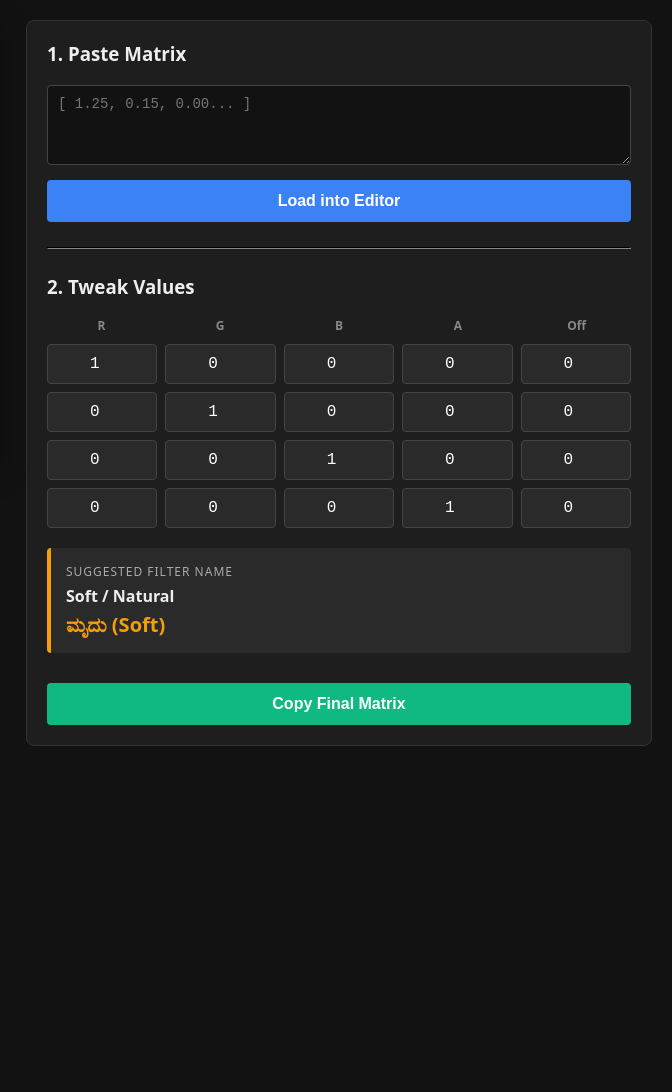
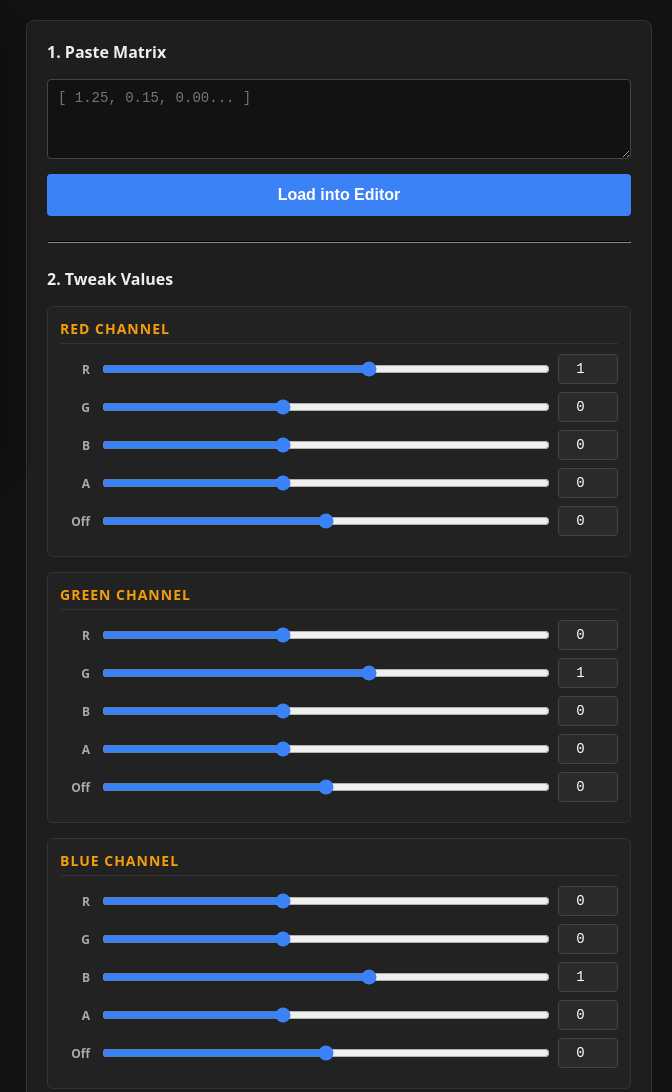
Before and after one commit to Solflyy/acchukannada-filter-editor, a plain HTML site: page index.html in a window 1280 px wide. Shown: the top 1092 px of the page, 608-1280 px from the left. Before the commit the page ends 800 px from the top, so only its background shows below. Drawn offline with Linux system fonts and the light colour scheme.

Commit message:
Update index.html

```diff
--- a/index.html
+++ b/index.html
@@ -2,7 +2,6 @@
 <html lang="en">
 <head>
     <meta charset="UTF-8">
-    <!-- Prevents annoying auto-zoom on mobile devices when tapping inputs -->
     <meta name="viewport" content="width=device-width, initial-scale=1.0, maximum-scale=1.0, user-scalable=no">
     <title>Acchu Mobile Live Editor</title>
     <style>
@@ -10,7 +9,7 @@
         .container { display: flex; flex-direction: row; gap: 30px; max-width: 1400px; margin: 0 auto; align-items: flex-start; }
 
         /* Left: Image & Watermark */
-        .image-panel { flex: 1; display: flex; flex-direction: column; gap: 15px; width: 100%; }
+        .image-panel { flex: 1; display: flex; flex-direction: column; gap: 15px; width: 100%; position: sticky; top: 20px; }
         .image-wrapper { position: relative; width: 100%; border-radius: 8px; box-shadow: 0 10px 30px rgba(0,0,0,0.5); background: #000; overflow: hidden; display: flex; justify-content: center; }
         #previewImage { width: 100%; max-height: 80vh; object-fit: contain; }
 
@@ -27,13 +26,16 @@
 
         textarea { width: 100%; height: 80px; background: #121212; color: #00ffcc; border: 1px solid #444; padding: 10px; font-family: monospace; border-radius: 4px; resize: vertical; box-sizing: border-box; font-size: 14px; }
 
-        .grid-container { display: grid; grid-template-columns: repeat(5, minmax(0, 1fr)); gap: 8px; margin: 15px 0; }
+        /* Slider Layout UI */
+        .channel-group { background: #222; border: 1px solid #333; border-radius: 6px; padding: 12px; margin-bottom: 15px; }
+        .channel-title { font-size: 14px; font-weight: bold; margin-bottom: 10px; color: #f59e0b; text-transform: uppercase; letter-spacing: 1px; border-bottom: 1px solid #333; padding-bottom: 5px; }
 
-        /* Inputs set to 16px to prevent iOS Safari auto-zoom */
-        .grid-container input { width: 100%; padding: 10px 4px; background: #2a2a2a; border: 1px solid #444; color: #fff; font-family: monospace; text-align: center; border-radius: 4px; box-sizing: border-box; font-size: 16px; }
-        .grid-container input:focus { border-color: #f59e0b; outline: none; background: #333; }
+        .slider-row { display: grid; grid-template-columns: 30px 1fr 60px; align-items: center; gap: 10px; margin-bottom: 8px; }
+        .slider-label { font-size: 12px; font-weight: bold; color: #aaa; text-align: right; }
 
-        .col-label { text-align: center; font-size: 12px; color: #888; font-weight: bold; margin-bottom: -5px; }
+        input[type=range] { width: 100%; cursor: pointer; accent-color: #3b82f6; }
+        input[type=number] { width: 100%; padding: 6px 4px; background: #2a2a2a; border: 1px solid #444; color: #fff; font-family: monospace; text-align: center; border-radius: 4px; font-size: 14px; box-sizing: border-box; }
+        input[type=number]:focus { border-color: #f59e0b; outline: none; background: #333; }
 
         /* Auto-Naming Box */
         .suggestion-box { background: #2a2a2a; border-left: 4px solid #f59e0b; padding: 15px; border-radius: 4px; margin: 20px 0; }
@@ -48,10 +50,10 @@
         @media (max-width: 768px) {
             body { padding: 10px; }
             .container { flex-direction: column; gap: 15px; }
+            .image-panel { position: static; } /* Removes sticky on mobile so you can scroll to sliders */
             .watermark-text { font-size: 18px; bottom: 15px; right: 15px; }
-            .grid-container { gap: 4px; }
-            .grid-container input { padding: 8px 2px; font-size: 14px; }
             .controls-panel { padding: 15px; }
+            .slider-row { grid-template-columns: 25px 1fr 55px; gap: 8px; }
         }
     </style>
 </head>
@@ -72,19 +74,16 @@
 
         <!-- Right: Editor -->
         <div class="controls-panel">
-            <h3 style="margin-top: 0;">1. Paste Matrix</h3>
+            <h3 style="margin-top: 0; font-size: 16px;">1. Paste Matrix</h3>
             <textarea id="pasteArea" placeholder="[ 1.25, 0.15, 0.00... ]"></textarea>
             <button onclick="parsePastedData()">Load into Editor</button>
 
             <hr style="border-color: #333; margin: 25px 0;">
 
-            <h3>2. Tweak Values</h3>
-            <div style="display: grid; grid-template-columns: repeat(5, 1fr); gap: 10px;">
-                <div class="col-label">R</div><div class="col-label">G</div>
-                <div class="col-label">B</div><div class="col-label">A</div>
-                <div class="col-label">Off</div>
+            <h3 style="font-size: 16px;">2. Tweak Values</h3>
+            <div id="slidersContainer">
+                <!-- Sliders generated via JS to keep HTML clean -->
             </div>
-            <div class="grid-container" id="matrixGrid"></div>
 
             <!-- Auto Name Suggestion -->
             <div class="suggestion-box">
@@ -105,21 +104,61 @@
     </svg>
 
     <script>
-        const gridContainer = document.getElementById('matrixGrid');
         const previewImage = document.getElementById('previewImage');
         const matrixElement = document.getElementById('matrix-values');
-        const inputs = [];
+        const slidersContainer = document.getElementById('slidersContainer');
 
-        // Build grid
-        for (let i = 0; i < 20; i++) {
-            const input = document.createElement('input');
-            input.type = 'number';
-            input.step = (i % 5 === 4) ? '0.01' : '0.05';
-            input.value = (i % 6 === 0 && i !== 19) ? '1' : '0';
-            input.addEventListener('input', updateApp);
-            gridContainer.appendChild(input);
-            inputs.push(input);
+        const rowLabels = ['Red Channel', 'Green Channel', 'Blue Channel', 'Alpha (Transparency)'];
+        const colLabels = ['R', 'G', 'B', 'A', 'Off'];
+
+        let inputs = []; // Stores the number inputs for reading values
+
+        // Generate the Slider UI dynamically
+        function buildSliders() {
+            let html = '';
+            for (let r = 0; r < 4; r++) {
+                html += `<div class="channel-group"><div class="channel-title">${rowLabels[r]}</div>`;
+                for (let c = 0; c < 5; c++) {
+                    let index = (r * 5) + c;
+                    let isOffset = c === 4;
+
+                    // Offsets have smaller ranges (-1 to 1), colors have larger ranges (-2 to 3)
+                    let min = isOffset ? -1 : -2;
+                    let max = isOffset ? 1 : 3;
+                    let step = isOffset ? 0.01 : 0.05;
+                    let defValue = (r === c) ? 1 : 0; // Creates default identity matrix
+
+                    html += `
+                        <div class="slider-row">
+                            <div class="slider-label">${colLabels[c]}</div>
+                            <input type="range" class="matrix-slider" data-idx="${index}" min="${min}" max="${max}" step="${step}" value="${defValue}">
+                            <input type="number" class="matrix-num" data-idx="${index}" step="${step}" value="${defValue}">
+                        </div>
+                    `;
+                }
+                html += `</div>`;
+            }
+            slidersContainer.innerHTML = html;
+
+            const sliderEls = document.querySelectorAll('.matrix-slider');
+            const numEls = document.querySelectorAll('.matrix-num');
+            inputs = Array.from(numEls);
+
+            // Sync Sliders and Number Boxes
+            function syncInputs(e) {
+                let idx = e.target.dataset.idx;
+                let val = e.target.value;
+                sliderEls[idx].value = val;
+                numEls[idx].value = val;
+                updateApp();
+            }
+
+            sliderEls.forEach(s => s.addEventListener('input', syncInputs));
+            numEls.forEach(n => n.addEventListener('input', syncInputs));
         }
+
+        // Initialize UI
+        buildSliders();
 
         // Handle Image Upload
         document.getElementById('imageUpload').addEventListener('change', e => {
@@ -134,7 +173,11 @@
             const text = document.getElementById('pasteArea').value;
             const matches = text.match(/-?\d+\.?\d*/g);
             if (matches && matches.length >= 20) {
-                for (let i = 0; i < 20; i++) inputs[i].value = parseFloat(matches[i]);
+                const sliderEls = document.querySelectorAll('.matrix-slider');
+                for (let i = 0; i < 20; i++) {
+                    inputs[i].value = parseFloat(matches[i]);
+                    sliderEls[i].value = parseFloat(matches[i]); // Sync slider position
+                }
                 updateApp();
             } else {
                 alert("Could not detect 20 numbers in the text.");
@@ -154,16 +197,12 @@
 
         // Logic to determine color tint and suggest names
         function generateName() {
-            // Get main diagonal weights and offsets
             const redR = parseFloat(inputs[0].value) || 0;
             const redOff = parseFloat(inputs[4].value) || 0;
-
             const greenG = parseFloat(inputs[6].value) || 0;
-
             const blueB = parseFloat(inputs[12].value) || 0;
             const blueOff = parseFloat(inputs[14].value) || 0;
 
-            // Simple tint calculation
             const redBias = redR + redOff;
             const blueBias = blueB + blueOff;
 
@@ -171,23 +210,17 @@
             let kn = "ಕ್ಲಾಸಿಕ್ (Classic)";
 
             if (redR < 0.6 && greenG < 0.6 && blueB < 0.6) {
-                en = "Vintage Fade";
-                kn = "ಮರೆಯಾದ ನೆನಪು (Faded Memory)";
+                en = "Vintage Fade"; kn = "ಮರೆಯಾದ ನೆನಪು (Faded Memory)";
             } else if (redBias > blueBias + 0.3 && redBias > greenG) {
-                en = "Warm Sunlit / Golden";
-                kn = "ಸೂರ್ಯನ ಮಂಜು (Sunlit Haze)";
+                en = "Warm Sunlit / Golden"; kn = "ಸೂರ್ಯನ ಮಂಜು (Sunlit Haze)";
             } else if (blueBias > redBias + 0.3 && blueBias > greenG) {
-                en = "Cinematic Teal / Cool";
-                kn = "ತಂಪು ನೀಲಿ (Cool Blue)";
+                en = "Cinematic Teal / Cool"; kn = "ತಂಪು ನೀಲಿ (Cool Blue)";
             } else if (greenG > redBias && greenG > blueBias) {
-                en = "Earthy / Nature";
-                kn = "ಹಸಿರು ವನ (Green Forest)";
+                en = "Earthy / Nature"; kn = "ಹಸಿರು ವನ (Green Forest)";
             } else if (redR > 1.2 || greenG > 1.2 || blueB > 1.2) {
-                en = "Vivid Punch";
-                kn = "ಗಾಢ ಬಣ್ಣ (Vivid Colors)";
+                en = "Vivid Punch"; kn = "ಗಾಢ ಬಣ್ಣ (Vivid Colors)";
             } else {
-                en = "Soft / Natural";
-                kn = "ಮೃದು (Soft)";
+                en = "Soft / Natural"; kn = "ಮೃದು (Soft)";
             }
 
             document.getElementById('suggestEn').innerText = en;
@@ -211,7 +244,7 @@
             });
         }
 
-        // Initialize on load
+        // Apply on first load
         updateApp();
     </script>
 </body>
```
